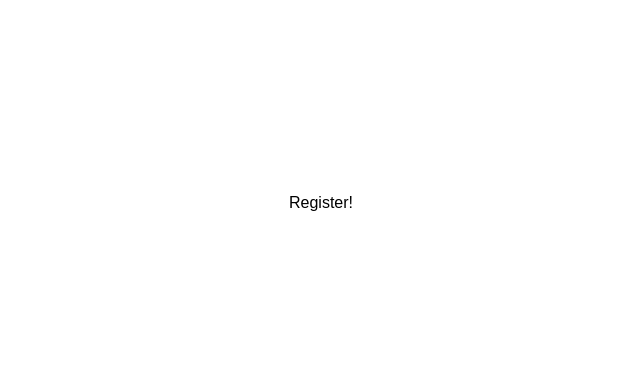
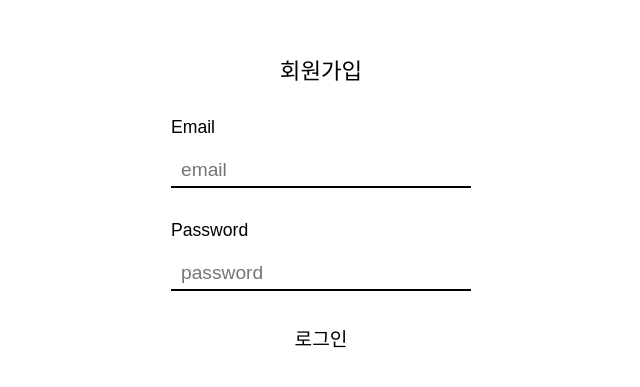
Before and after one commit to Circlewee/wanted-pre-onboarding-challenge-fe-1, a React (Vite) app: page /register in a window 1280 px wide. Shown: the part 197-584 px from the top of the page, without its empty margins (319-959 px from the left). Built offline with nearby package versions, Linux system fonts and the light colour scheme; a web font is replaced by a local one.

Commit message:
feat: 회원 가입 구현

```diff
--- a/src/pages/RegisterPage/RegisterPage.tsx
+++ b/src/pages/RegisterPage/RegisterPage.tsx
@@ -1,7 +1,63 @@
+import { useState } from 'react';
+import { useMutation } from '@tanstack/react-query';
+import { AxiosError } from 'axios';
+
 import * as SC from './RegisterPageStyle';
+import { registerRequest } from '@/lib/api';
+import { UserForm, AlertModal } from '@/components';
+import { IRequestError, IUserRequestSuccess, IUserInfo } from '@/types/types';
+import { useNavigate } from 'react-router-dom';
 
 const RegisterPage = () => {
-  return <SC.Wrapper>Register!</SC.Wrapper>;
+  const [isShow, setShow] = useState(false);
+  const [message, setMessage] = useState('');
+  const navigate = useNavigate();
+
+  const { mutate, isLoading, isSuccess } = useMutation<
+    IUserRequestSuccess,
+    AxiosError<IRequestError>,
+    IUserInfo
+  >(registerRequest, {
+    onMutate: (variable) => {
+      console.log('onMutate', variable);
+    },
+    onError: (error) => {
+      console.log('error', error);
+      if (error.response) {
+        setMessage(error.response.data.details);
+        setShow(true);
+      }
+    },
+    onSuccess: (response) => {
+      setMessage(response.message);
+      setShow(true);
+    },
+  });
+
+  function registerSubmit(data: IUserInfo) {
+    mutate(data);
+  }
+
+  return (
+    <>
+      <SC.Wrapper>
+        <SC.Title>회원가입</SC.Title>
+        <UserForm onSubmit={registerSubmit} buttonText='회원가입' />
+      </SC.Wrapper>
+      {isLoading && <div>loading...</div>}
+      {isShow && (
+        <AlertModal
+          message={message}
+          handleConfirm={() => {
+            setShow(false);
+            if (isSuccess) {
+              navigate('/auth');
+            }
+          }}
+        />
+      )}
+    </>
+  );
 };
 
 export default RegisterPage;
--- a/src/pages/RegisterPage/RegisterPageStyle.tsx
+++ b/src/pages/RegisterPage/RegisterPageStyle.tsx
@@ -1,3 +1,11 @@
 import styled from 'styled-components';
 
-export const Wrapper = styled.div``;
+export const Wrapper = styled.div`
+  width: 300px;
+`;
+
+export const Title = styled.p`
+  margin: 0;
+  font-size: 1.4rem;
+  text-align: center;
+`;
```
Also changed, not shown: src/types/types.ts (+9 -2 lines).
